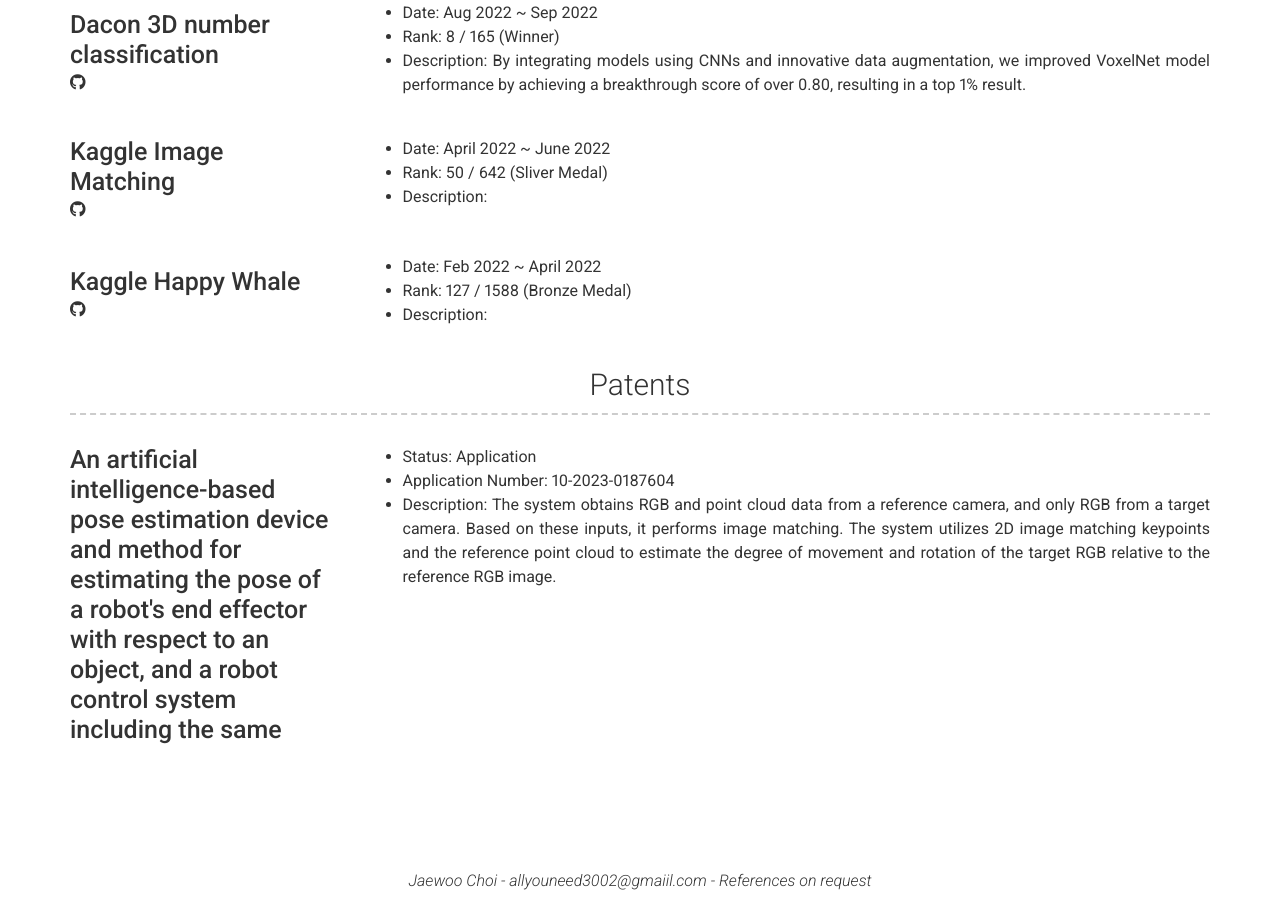
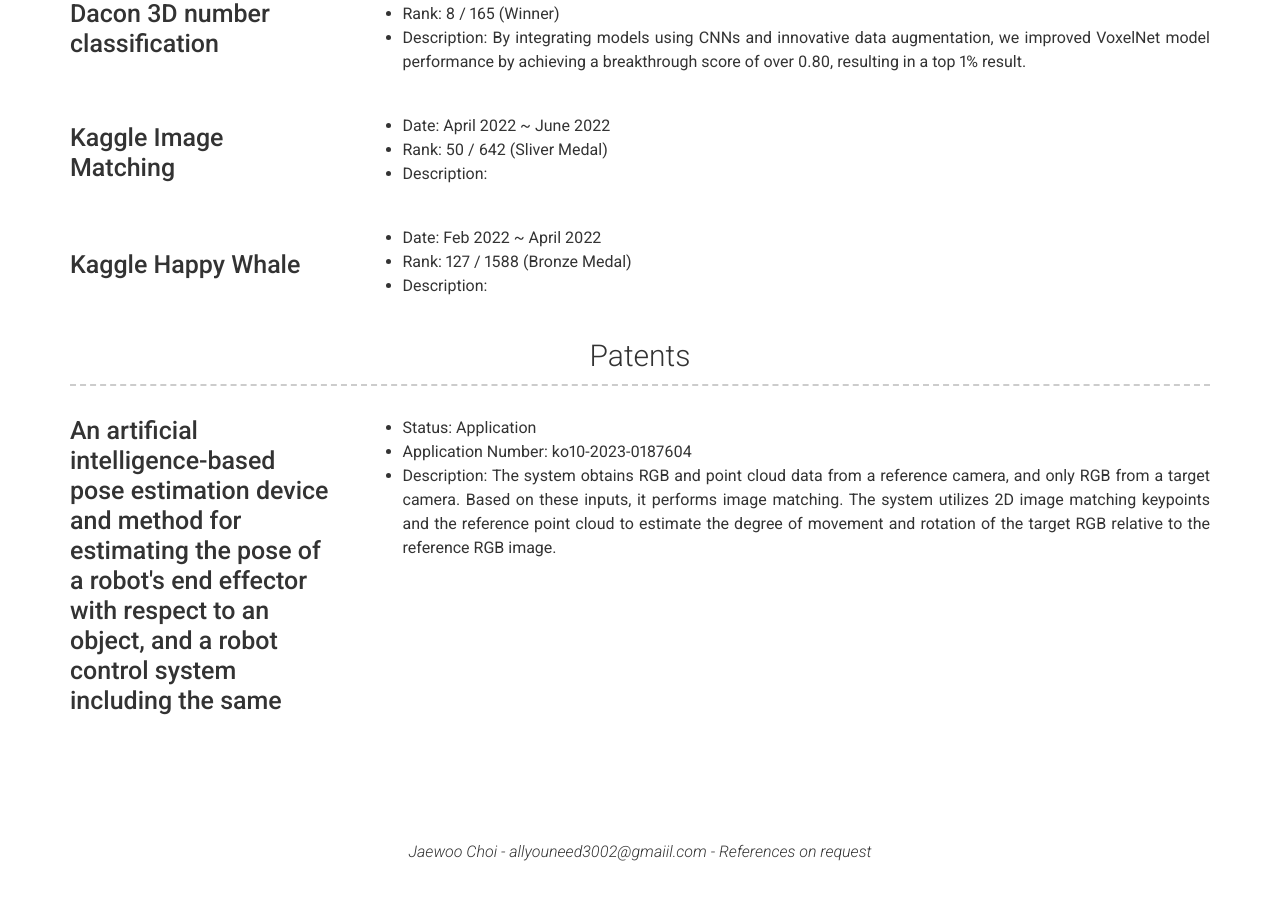
Before and after one commit to honeybadger78/honeybadger78.github.io, a Jekyll site: the page built from index.md, in a window 1280 px wide and 900 px high, scrolled down 2092 px. Built offline with Jekyll 4.4.1, drawn with Linux system fonts in a browser that asks for light colours; nearby versions of some CDN libraries; after the commit the page ends 2964 px from its top, so only the background shows below that; some of the changed text lies outside the part shown.

```diff
--- a/_config.yml
+++ b/_config.yml
@@ -85,8 +85,6 @@ content:
       - layout: top-left
         title: Automated Assembly
         sub_title: PLAIF
-        link: youtube.com/watch?v=qSy5WwlCLMY
-        link_text: Project Website
         description: | # this will include new lines to allow paragraphs
           - Date: May 2023 - December 2023
           - Description: Developed an AI-based image matching technique to calculate rotation matrices and translation vectors for precise connector insertions.
@@ -95,8 +93,6 @@ content:
       - layout: top-left
         title: Bin Picking
         sub_title: PLAIF
-        link: youtube.com/watch?v=z3cKrSe1jms
-        link_text: Project Website
         description: | # this will include new lines to allow paragraphs
           - Date: Jan 2023 - April 2023
           - Description: Developed an AI model for Instance Segmentation.
@@ -132,10 +128,6 @@ content:
     content:
       - layout: top-left
         title: Kaggle UBC-OCEAN
-        additional_links:
-          - title:  sproogen/modern-resume-theme
-            icon: fab fa-github
-            url:
         description: | # this will include new lines to allow paragraphs
           - Date: Oct 2023 ~ Jan 2024
           - Rank: 83 / 1326 (Bronze Medal)
@@ -143,10 +135,6 @@ content:
 
       - layout: top-left
         title: Dacon 3D number classification
-        additional_links:
-          - title:  sproogen/modern-resume-theme
-            icon: fab fa-github
-            url: github.com/honeybadger78/dacon_3d_number_classification
         description: | # this will include new lines to allow paragraphs
           - Date: Aug 2022 ~ Sep 2022
           - Rank: 8 / 165 (Winner)
@@ -156,10 +144,6 @@ content:
 
       - layout: top-left
         title: Kaggle Image Matching
-        additional_links:
-          - title:  sproogen/modern-resume-theme
-            icon: fab fa-github
-            url: github.com/honeybadger78/kaggle_image_matching2022
         description: | # this will include new lines to allow paragraphs
           - Date: April 2022 ~ June 2022
           - Rank: 50 / 642 (Sliver Medal)
@@ -167,10 +151,6 @@ content:
 
       - layout: top-left
         title: Kaggle Happy Whale
-        additional_links:
-          - title:  sproogen/modern-resume-theme
-            icon: fab fa-github
-            url: github.com/honeybadger78/kaggle_happy_whale
         description: | # this will include new lines to allow paragraphs
           - Date: Feb 2022 ~ April 2022
           - Rank: 127 / 1588 (Bronze Medal)
@@ -184,7 +164,7 @@ content:
          and a robot control system including the same
         description: |
           - Status: Application
-          - Application Number: 10-2023-0187604
+          - Application Number: ko10-2023-0187604
           - Description: The system obtains RGB and point cloud data from a reference camera,
            and only RGB from a target camera. Based on these inputs, it performs image matching.
            The system utilizes 2D image matching keypoints and the reference point cloud to estimate the degree of movement and rotation of the target RGB relative to the reference RGB image.
```
